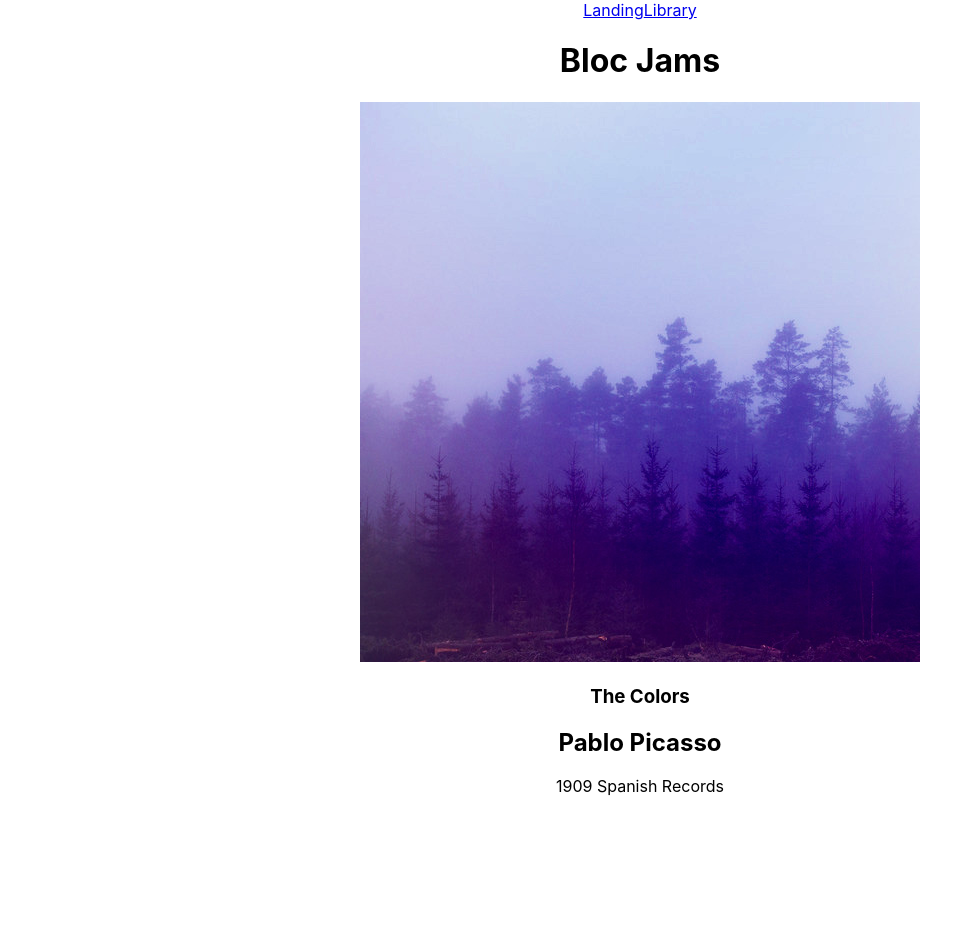
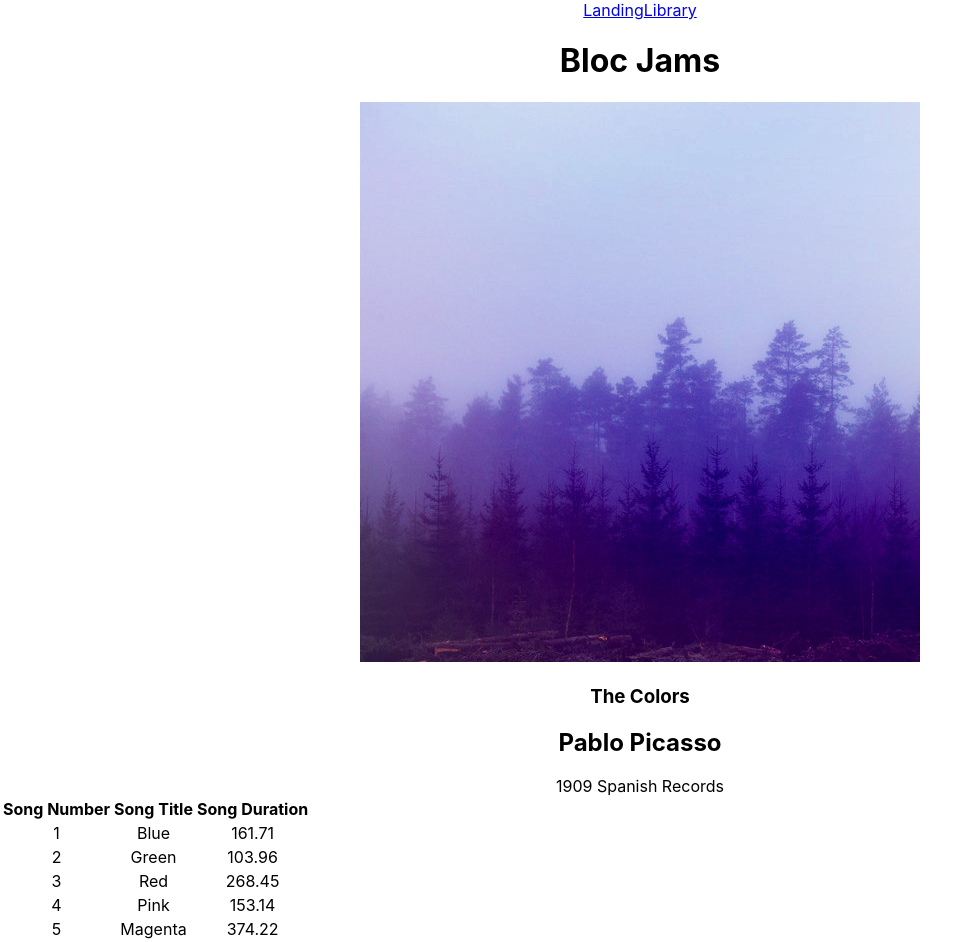
Before and after one commit to busdav/bloc-jams-react, a React (Create React App) app: page /album/the-colors in a window 1280 px wide. Shown: the whole page, without its empty margins (0-979 px from the left). Before the commit the page ends 800 px from the top, so only its background shows below. Built offline with nearby package versions, Linux system fonts and the light colour scheme.

Commit message:
completed assignment components

```diff
--- a/src/components/Album.js
+++ b/src/components/Album.js
@@ -32,6 +32,20 @@
             <col id="song-duration-column" />
           </colgroup>
           <tbody>
+            <tr>
+              <th>Song Number</th>
+              <th>Song Title</th>
+              <th>Song Duration</th>
+            </tr>
+            {
+              this.state.album.songs.map( (song, index) =>
+                <tr key={index}>
+                  <td>{index+1}</td>
+                  <td>{song.title}</td>
+                  <td>{song.duration}</td>
+                </tr>
+              )
+            }
           </tbody>
         </table>
       </section>
```
